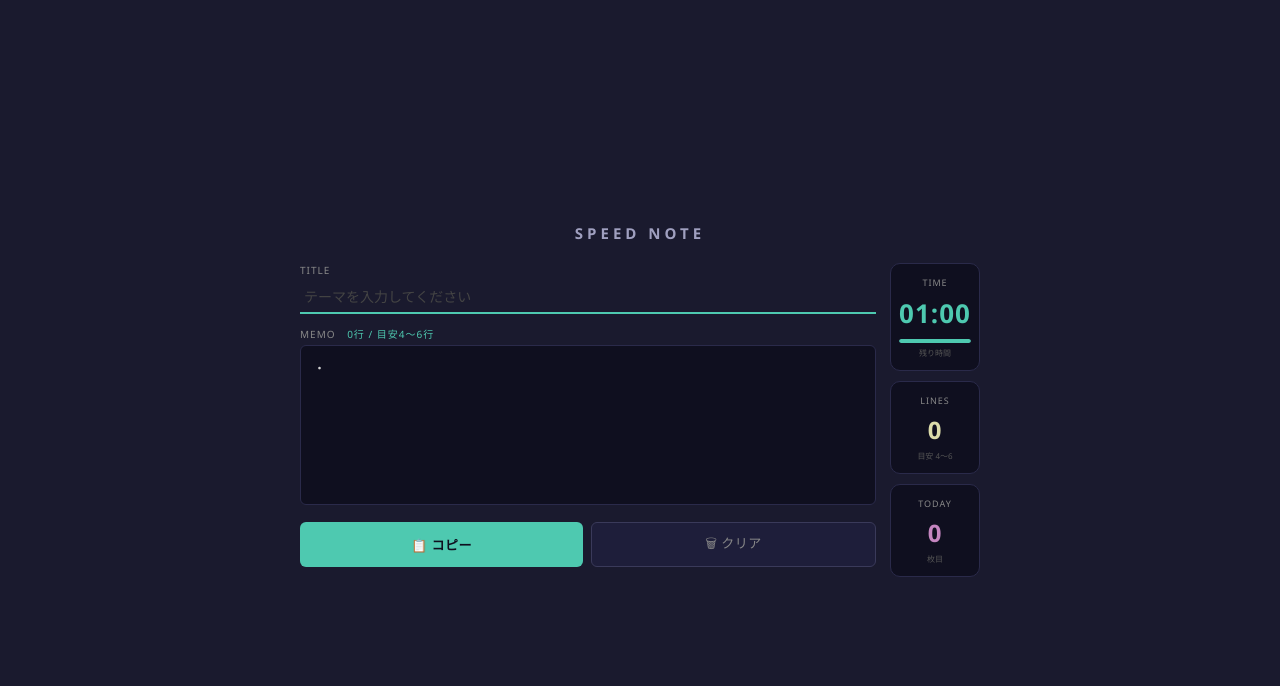
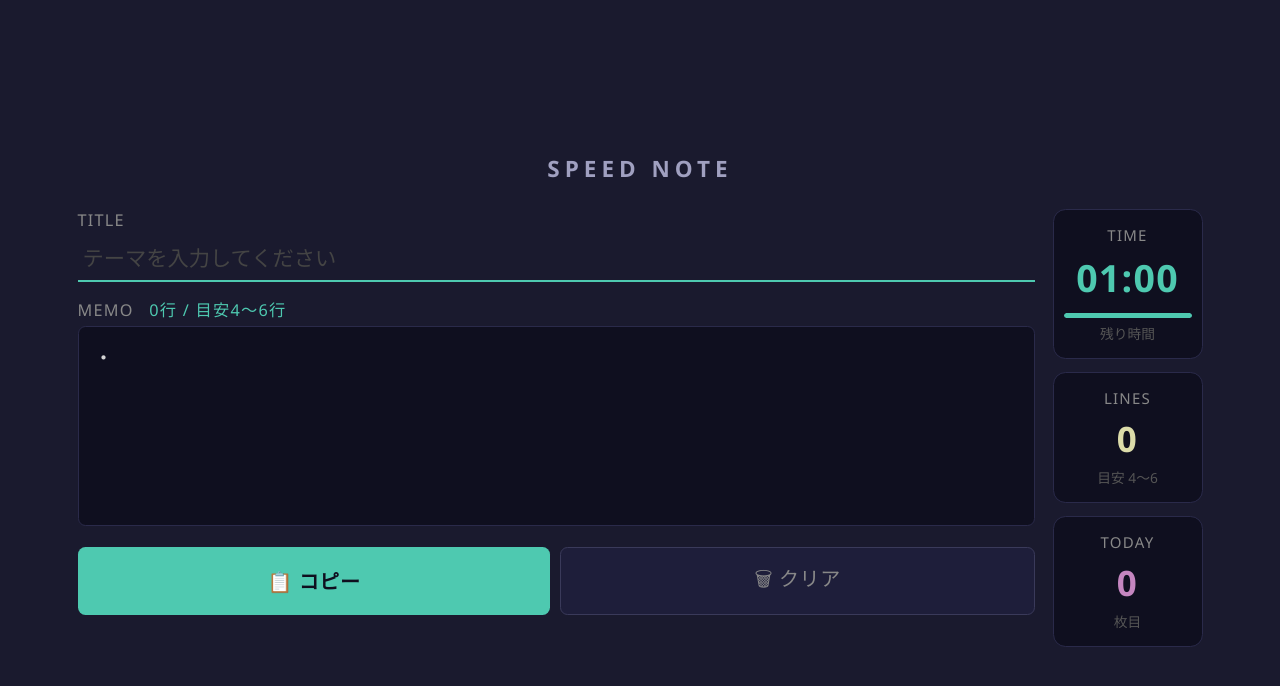
Before and after one commit to bon-com/cc-practice, a Flask app: page / in a window 1280 px wide. Shown: the top 686 px of the page. Run offline with Flask 3, Linux system fonts and the light colour scheme.

Commit message:
fix: improve layout scaling for better readability without browser zoom
- Expand container max-width from 680px to 900px
- Add zoom: 1.25 to scale UI proportionally
- Increase font sizes across all elements
- Expand sidebar width from 90px to 120px

Co-Authored-By: Claude Haiku 4.5 <noreply@anthropic.com>

```diff
--- a/phase9/9.3-speed-note/templates/index.html
+++ b/phase9/9.3-speed-note/templates/index.html
@@ -20,7 +20,8 @@
 
     .container {
       width: 100%;
-      max-width: 680px;
+      max-width: 900px;
+      zoom: 1.25;
     }
 
     header {
@@ -29,7 +30,7 @@
     }
 
     header h1 {
-      font-size: 15px;
+      font-size: 18px;
       font-weight: bold;
       color: #a0a0c0;
       letter-spacing: 4px;
@@ -49,7 +50,7 @@
 
     .field label {
       display: block;
-      font-size: 10px;
+      font-size: 13px;
       color: #888;
       letter-spacing: 1px;
       margin-bottom: 4px;
@@ -67,7 +68,7 @@
       border-bottom: 2px solid #4ec9b0;
       padding: 6px 4px;
       color: #fff;
-      font-size: 14px;
+      font-size: 17px;
       outline: none;
       font-family: inherit;
     }
@@ -81,7 +82,7 @@
       border-radius: 6px;
       padding: 10px 12px;
       color: #d4d4d4;
-      font-size: 13px;
+      font-size: 16px;
       line-height: 1.9;
       resize: none;
       min-height: 160px;
@@ -102,8 +103,8 @@
       flex: 1;
       border: none;
       border-radius: 6px;
-      padding: 10px;
-      font-size: 13px;
+      padding: 12px;
+      font-size: 16px;
       cursor: pointer;
       letter-spacing: 0.5px;
       font-family: inherit;
@@ -125,7 +126,7 @@
     }
 
     .sidebar {
-      width: 90px;
+      width: 120px;
       display: flex;
       flex-direction: column;
       gap: 10px;
@@ -140,28 +141,28 @@
     }
 
     .stat-label {
-      font-size: 9px;
+      font-size: 12px;
       color: #888;
       letter-spacing: 1px;
       margin-bottom: 6px;
     }
 
     .stat-value {
-      font-size: 26px;
+      font-size: 30px;
       font-weight: bold;
       font-variant-numeric: tabular-nums;
       letter-spacing: 1px;
     }
 
     .stat-sub {
-      font-size: 8px;
+      font-size: 11px;
       color: #555;
       margin-top: 4px;
     }
 
     #timer-display { color: #4ec9b0; }
-    #lines-display { color: #dcdcaa; font-size: 24px; }
-    #today-display { color: #c586c0; font-size: 24px; cursor: pointer; }
+    #lines-display { color: #dcdcaa; font-size: 28px; }
+    #today-display { color: #c586c0; font-size: 28px; cursor: pointer; }
     #today-display:hover { opacity: 0.75; }
 
     #today-input {
@@ -170,7 +171,7 @@
       border: none;
       border-bottom: 1px solid #c586c0;
       color: #c586c0;
-      font-size: 24px;
+      font-size: 28px;
       font-weight: bold;
       font-variant-numeric: tabular-nums;
       text-align: center;
```
